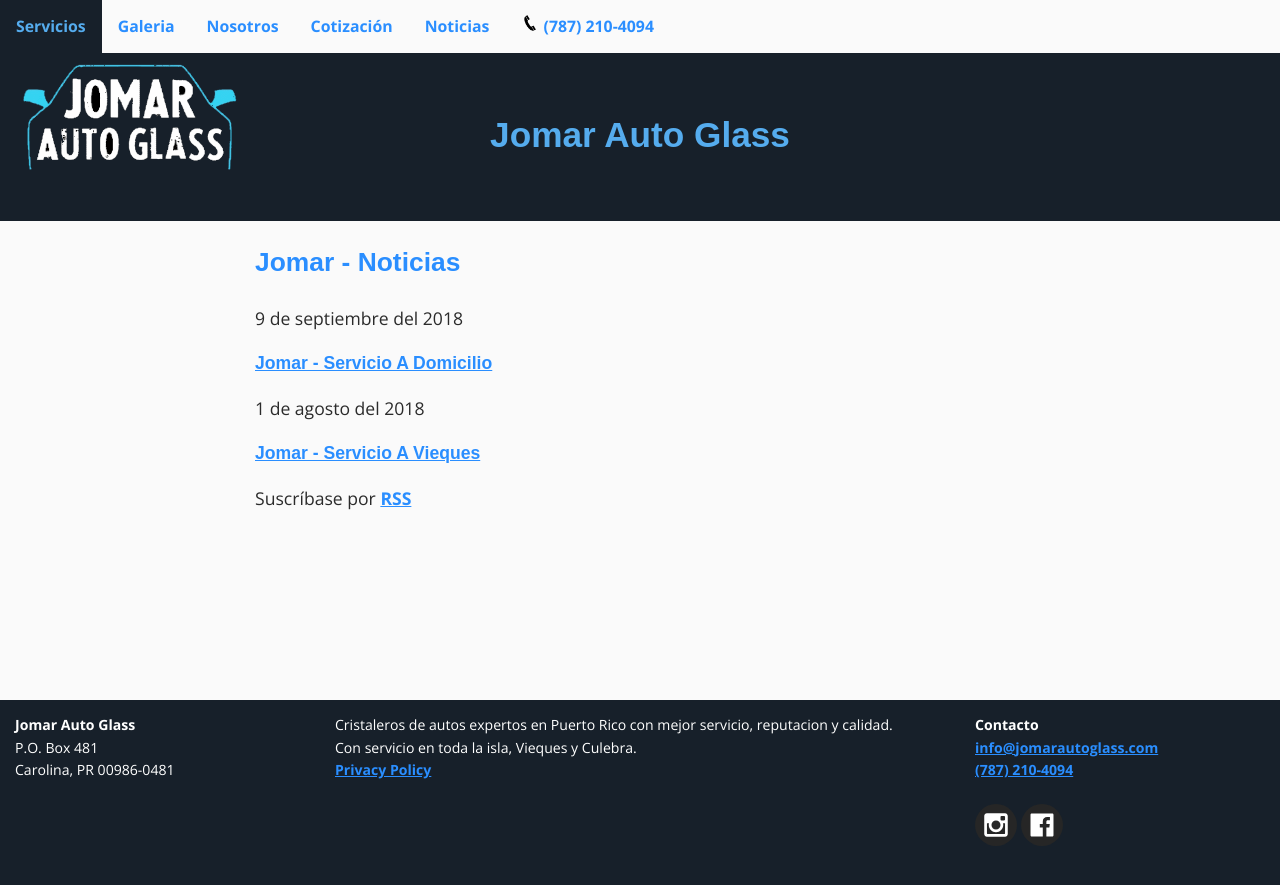
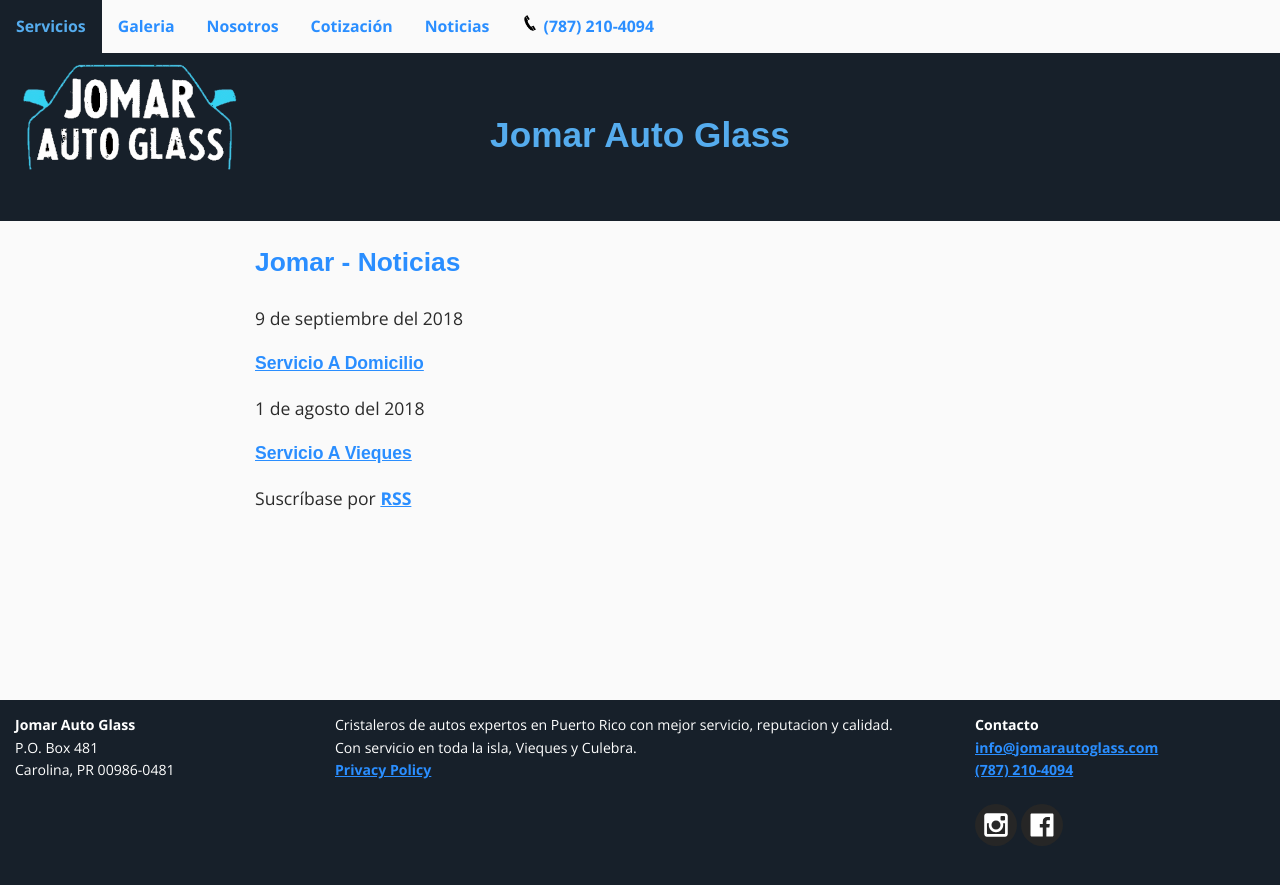
Before and after one commit to mariotalavera/jomarautoglass.com, a Jekyll site: the page built from blog/index.html, in a window 1280 px wide. Shown: the top 885 px of the page. Built offline with Jekyll 4.4.1, drawn with Linux system fonts in a browser that asks for light colours; some web fonts are replaced.

```diff
--- a/blog/index.html
+++ b/blog/index.html
@@ -25,7 +25,7 @@ metadescription: Cristales de carros a domicilio sirviendo Puerto Rico y Vieques
 			{{ post.date | date: "%Y" }}
 		</time>
 
-		<h3><a href="{{ post.url | prepend: site.baseurl }}" title="{{ post.title }}">{{ post.title }}</a></h3>
+		<h3><a href="{{ post.url | prepend: site.baseurl }}" title="{{ post.title }}">{{ post.title | replace: 'Jomar - ','' }}</a></h3>
 {% endfor %}
 
 <p>Suscríbase por <a href="{{ "/feed.xml" | prepend: site.baseurl }}" title="RSS">RSS</a></p>
```
